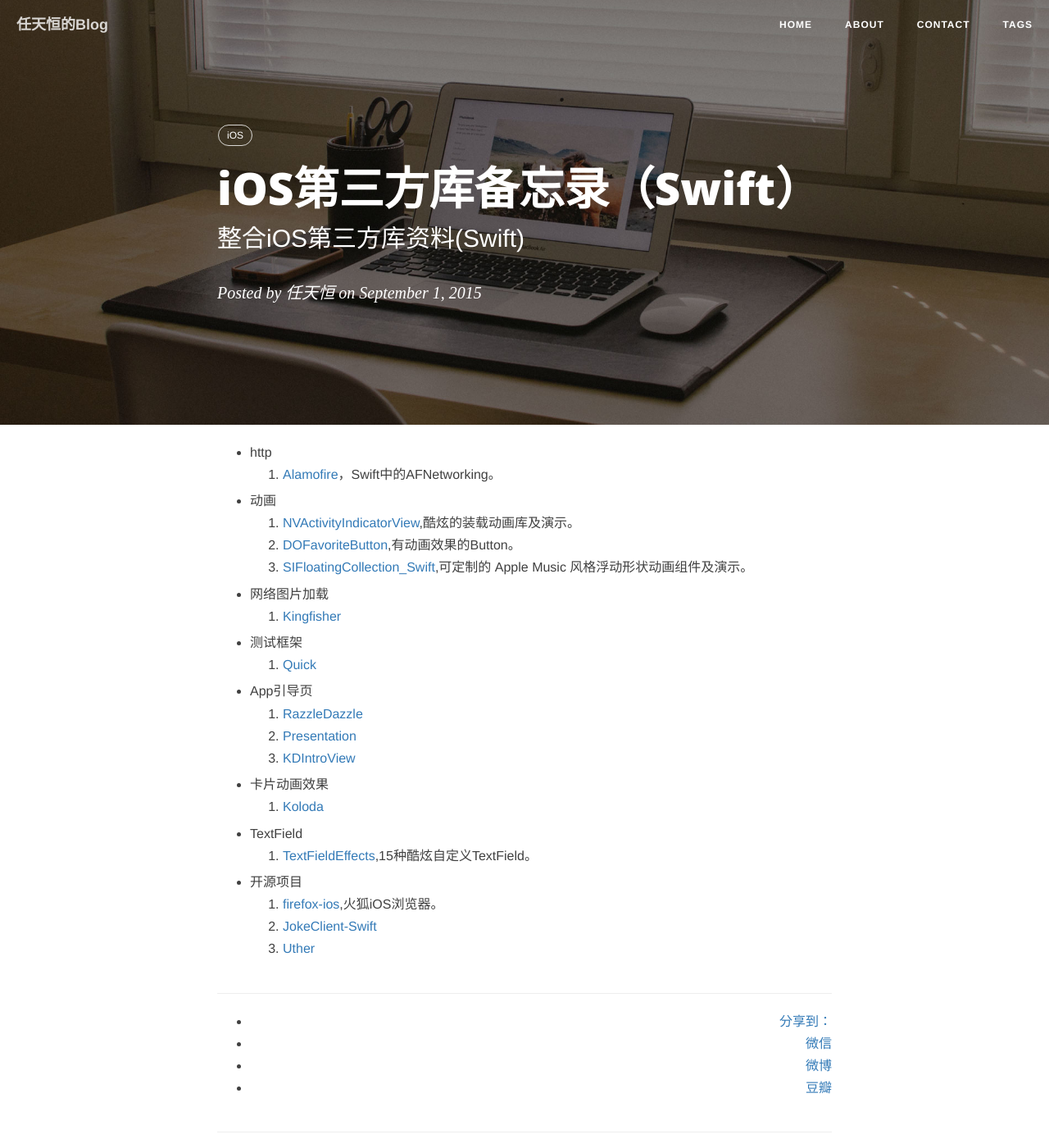
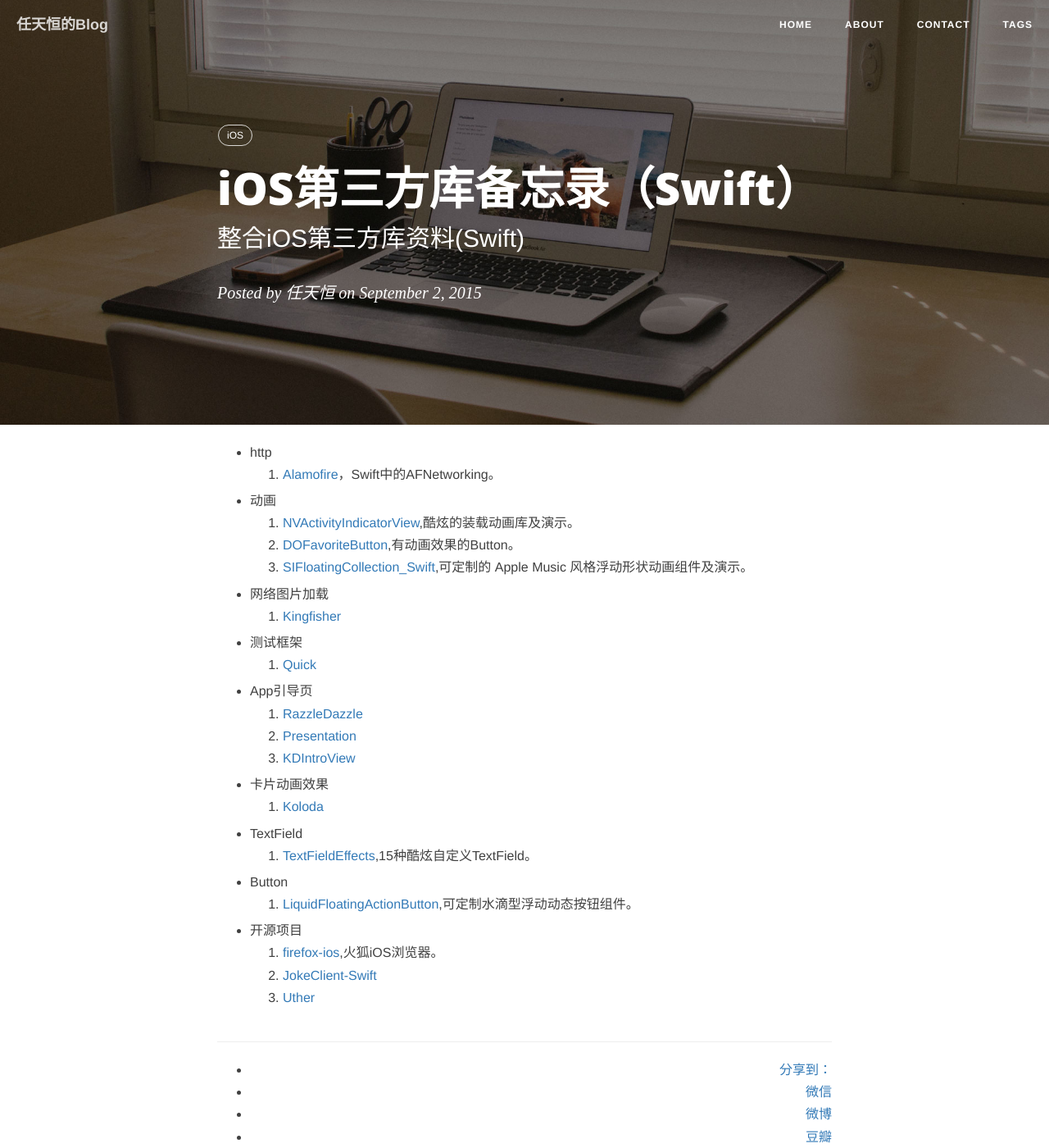
Before and after one commit to rth211/rth211.github.io, a Jekyll site: the page built from _posts/2015.07/2015-07-31-iOS第三方库备忘录（swift）.md, in a window 1280 px wide and 1400 px high. Shown: the whole window at 82% size. Built offline with Jekyll 4.4.1, drawn with Linux system fonts in a browser that asks for light colours; nearby versions of some CDN libraries; comment, search, counter and statistics services are not loaded.

Commit message:
2015.9.2 11:45

```diff
--- a/_posts/2015.07/2015-07-31-iOS第三方库备忘录（swift）.md
+++ b/_posts/2015.07/2015-07-31-iOS第三方库备忘录（swift）.md
@@ -32,6 +32,9 @@ tags: iOS
 *	TextField
 	1.	[TextFieldEffects](https://github.com/raulriera/TextFieldEffects),15种酷炫自定义TextField。
 
+*	Button
+	1.	[LiquidFloatingActionButton](https://github.com/yoavlt/LiquidFloatingActionButton),可定制水滴型浮动动态按钮组件。
+
 * 开源项目
 	1.	[firefox-ios](https://github.com/mozilla/firefox-ios),火狐iOS浏览器。
 	2.	[JokeClient-Swift](https://github.com/YANGReal/JokeClient-Swift)
```
Also changed, not shown: other parts of _posts/2015.07/2015-07-31-iOS第三方库备忘录（swift）.md (+1 -1 lines), _posts/2015.09/2015-09-01-SomeGoodArticles.md (+4 -0 lines).
